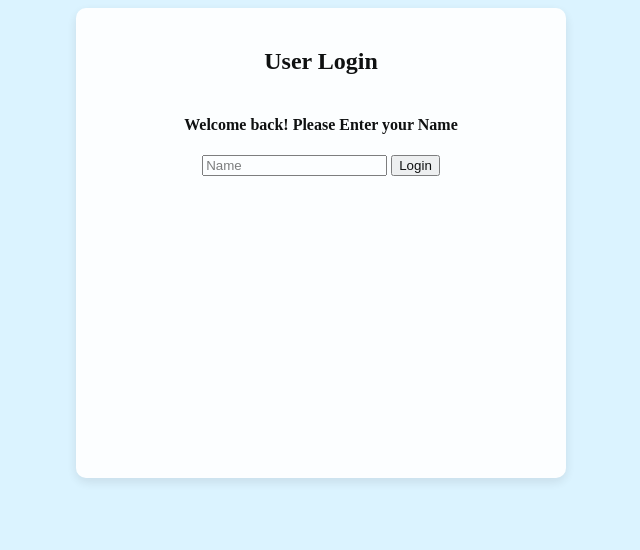
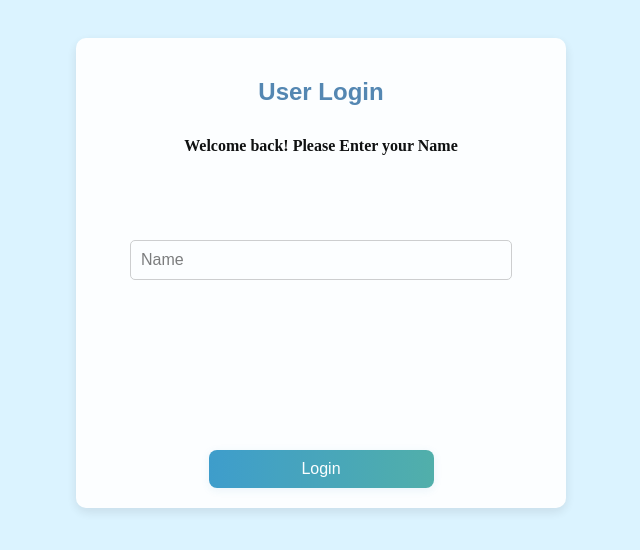
Before and after one commit to YeronF/LibSys, a Flask app: page /User-Login in a window 1280 px wide. Shown: the top 550 px of the page, without its empty margins (319-959 px from the left). Run offline with Flask 3, Linux system fonts and the light colour scheme.

Commit message:
connection commit

```diff
--- a/templates/landing.html
+++ b/templates/landing.html
@@ -2,7 +2,7 @@
 {% block content %}
   <div class="gl"></div>
   <div class="bg">
-    <button class="lb"><img src="{{ url_for('static', filename='images/librarian.jpg') }}" class="l" style="opacity: 100%;">Librarian</button>
-    <button class="ub"><img src="{{ url_for('static', filename='images/user.png') }}" class="u" style="opacity: 100%;">User</button>
+    <button class="lb" href="librarian/login.html"><img src="{{ url_for('static', filename='images/librarian.jpg') }}" class="l">Librarian</button>
+    <button class="ub" href="student/Ulogin.html"><img src="{{ url_for('static', filename='images/user.png') }}" class="u">User</button>
   </div>
 {% endblock %}
--- a/templates/student/Ulogin.html
+++ b/templates/student/Ulogin.html
@@ -16,12 +16,49 @@
         align-items: center;
         justify-content: flex-start; /* text at top */
         height: 430px;
-        margin: auto;
+        margin: 3% auto;
         width: 450px;
         padding: 20px;
         background: white;
         border-radius: 10px;
         box-shadow: 0 4px 12px rgba(0, 0, 0, 0.1);
+    }
+    .sllb2 form {
+        margin-top: auto;
+        width: 100%;
+        display: flex;
+        flex-direction: column;
+        align-items: center;
+    }
+
+    .sllb2 .h2 {
+        font-family: 'Arial', sans-serif;
+        color: #4A7FAD;
+        margin-bottom: 10px;
+    }
+
+    .sllb2 .i2 {
+        width: 80%;
+        padding: 10px;
+        margin: 10px 0;
+        border: 1px solid #ccc;
+        border-radius: 5px;
+        font-size: 16px;
+        margin-bottom: 20px;
+    }
+
+    .sllb2 .sb2 {
+        width: 50%;
+        padding: 10px;
+        background: linear-gradient(90deg, #3397C8 0%, #47AAA4 100%);
+        color: white;
+        font-size: 16px;
+        border: none;
+        border-radius: 8px;
+        cursor: pointer;
+        box-shadow: 0 2px 8px rgba(51, 151, 200, 0.10);
+        transition: background 0.2s, transform 0.2s;
+        margin-top: 150px;
     }
   </style>
   <body class="b2">
```
